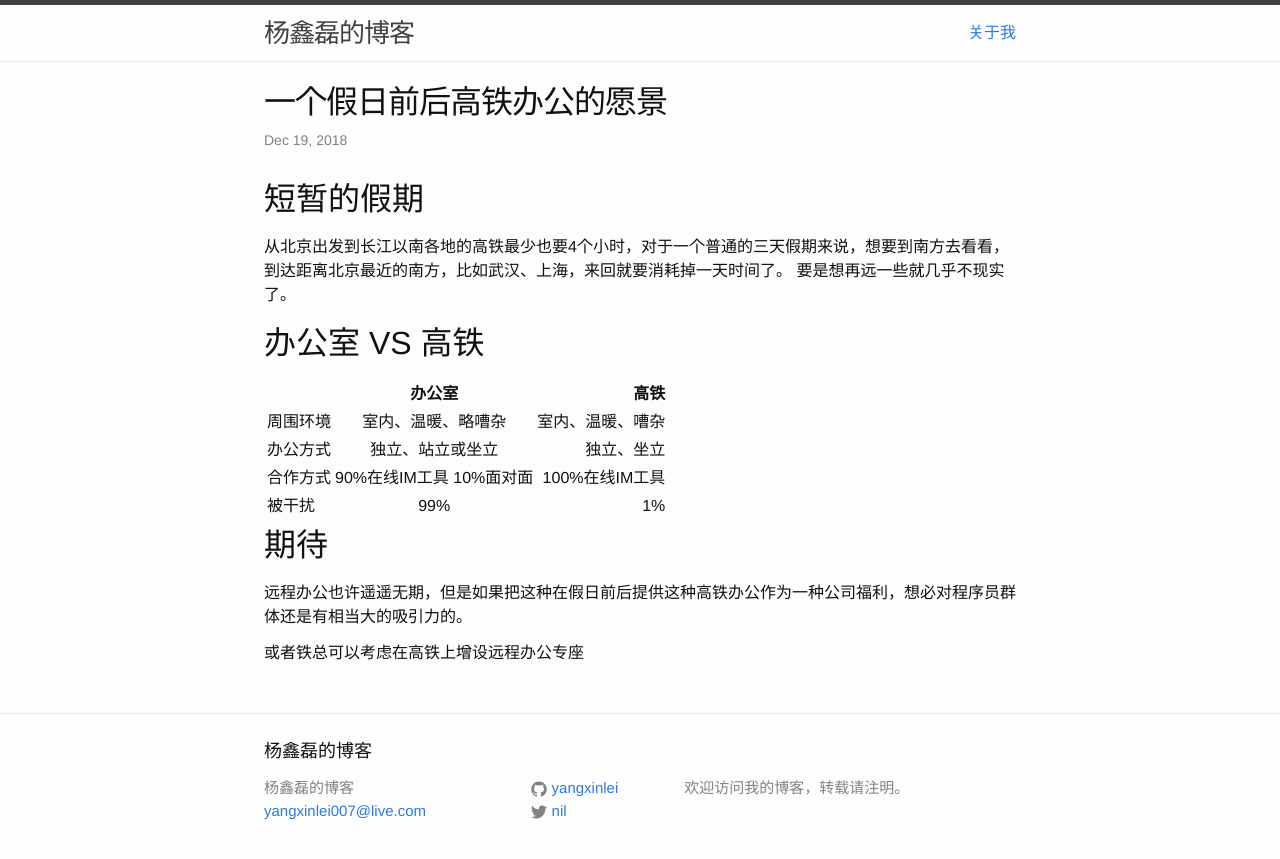
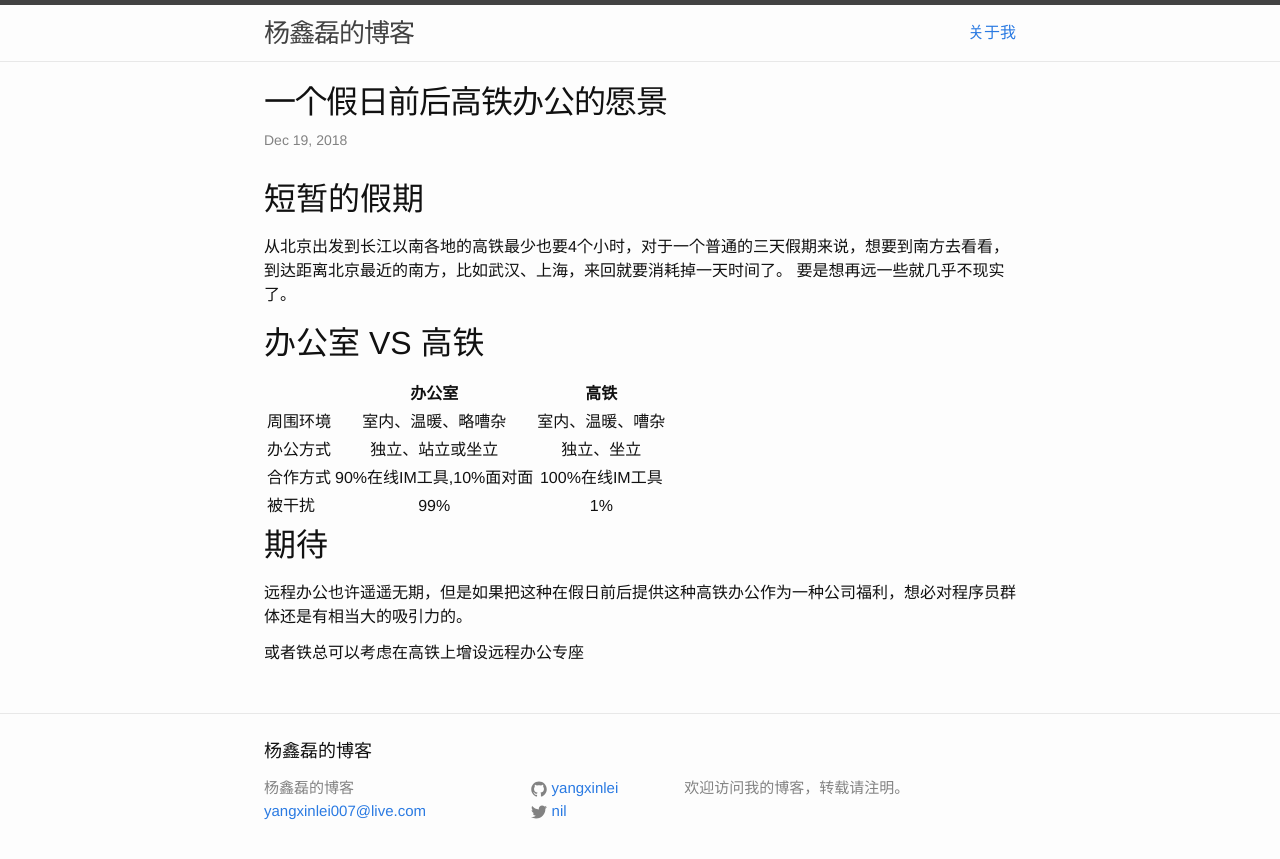
Before and after one commit to YangXinlei/yangxinlei.github.io, a Jekyll site: the page built from _posts/2018-12-19-一个假日前后高铁办公的愿景.md, in a window 1280 px wide. Shown: the top 859 px of the page. Built offline with Jekyll 4.4.1, drawn with Linux system fonts in a browser that asks for light colours.

```diff
--- a/_posts/2018-12-19-一个假日前后高铁办公的愿景.md
+++ b/_posts/2018-12-19-一个假日前后高铁办公的愿景.md
@@ -13,10 +13,10 @@ categories: develop
 ## 办公室 VS 高铁
 
 |             | 办公室           | 高铁  |
-| ------------- |:-------------:| -----:|
+| ------------- |:-------------:| :-----:|
 |  周围环境       | 室内、温暖、略嘈杂 |  室内、温暖、嘈杂 |
 |  办公方式       | 独立、站立或坐立      |   独立、坐立 |
-| 合作方式        | 90%在线IM工具 10%面对面   |  100%在线IM工具 |
+| 合作方式        | 90%在线IM工具,10%面对面   |  100%在线IM工具 |
 | 被干扰        | 99%   |  1% |
 
 ## 期待
```
